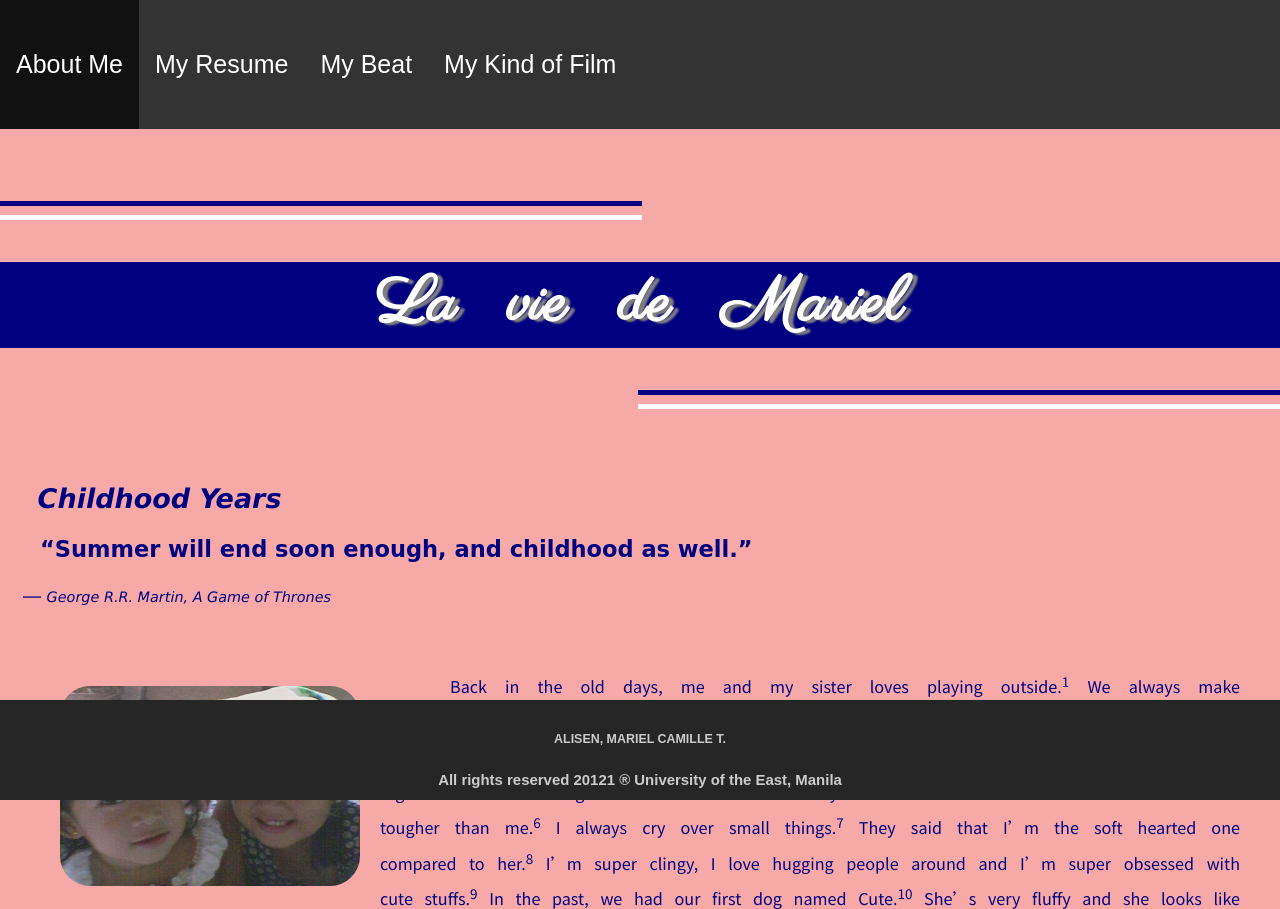
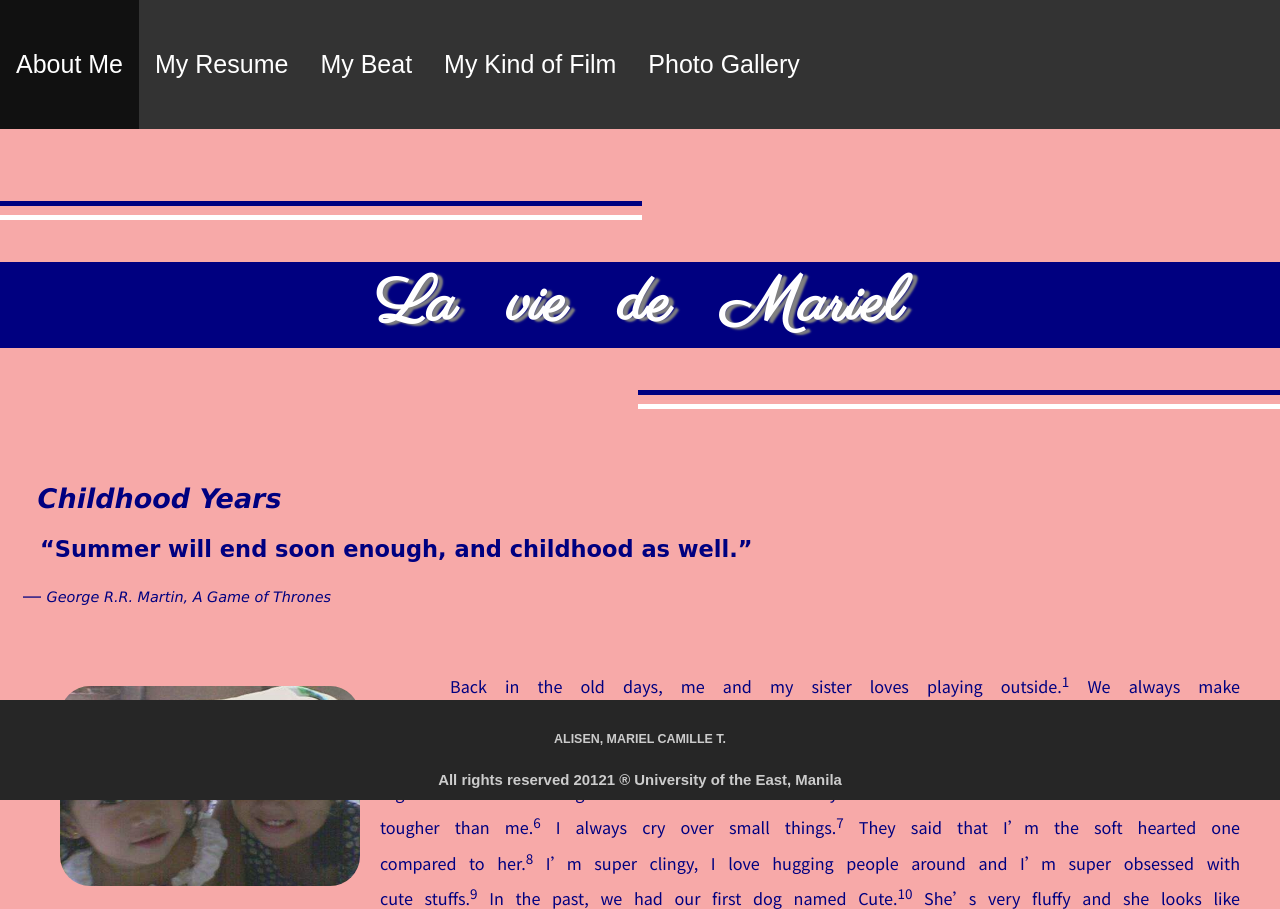
Before and after one commit to alisenmc/alisenmc.github.io, a plain HTML site: page ALISEN_LANDINGPAGE_ITAD/ALISEN_ABOUTMErevised_ITAD.html in a window 1280 px wide. Shown: the top 909 px of the page. Drawn offline with Linux system fonts and the light colour scheme; a web font is replaced by a local one.

Commit message:
Update ALISEN_ABOUTMErevised_ITAD.html

```diff
--- a/ALISEN_LANDINGPAGE_ITAD/ALISEN_ABOUTMErevised_ITAD.html
+++ b/ALISEN_LANDINGPAGE_ITAD/ALISEN_ABOUTMErevised_ITAD.html
@@ -50,6 +50,9 @@
 
 	<li><a href="ALISEN_MYKINDOFFILM_ITAD.html" target="sameWindow" title="My Kind of Film">
 	My Kind of Film</a></li>
+
+	<li><a href="ALISEN_PHOTOGALLERY_ITAD.html" target="sameWindow" title="Photo Gallery">
+	Photo Gallery</a></li>
 </ul>
 <br>
 <br>
```
